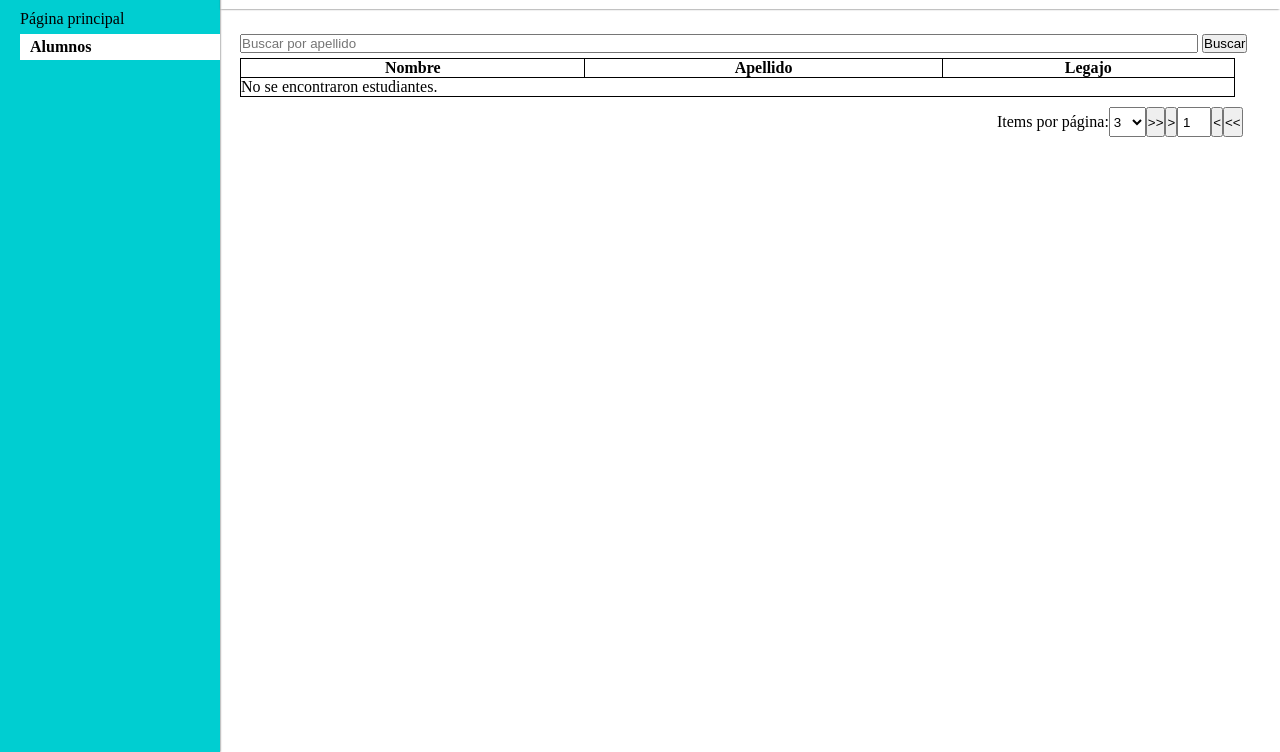
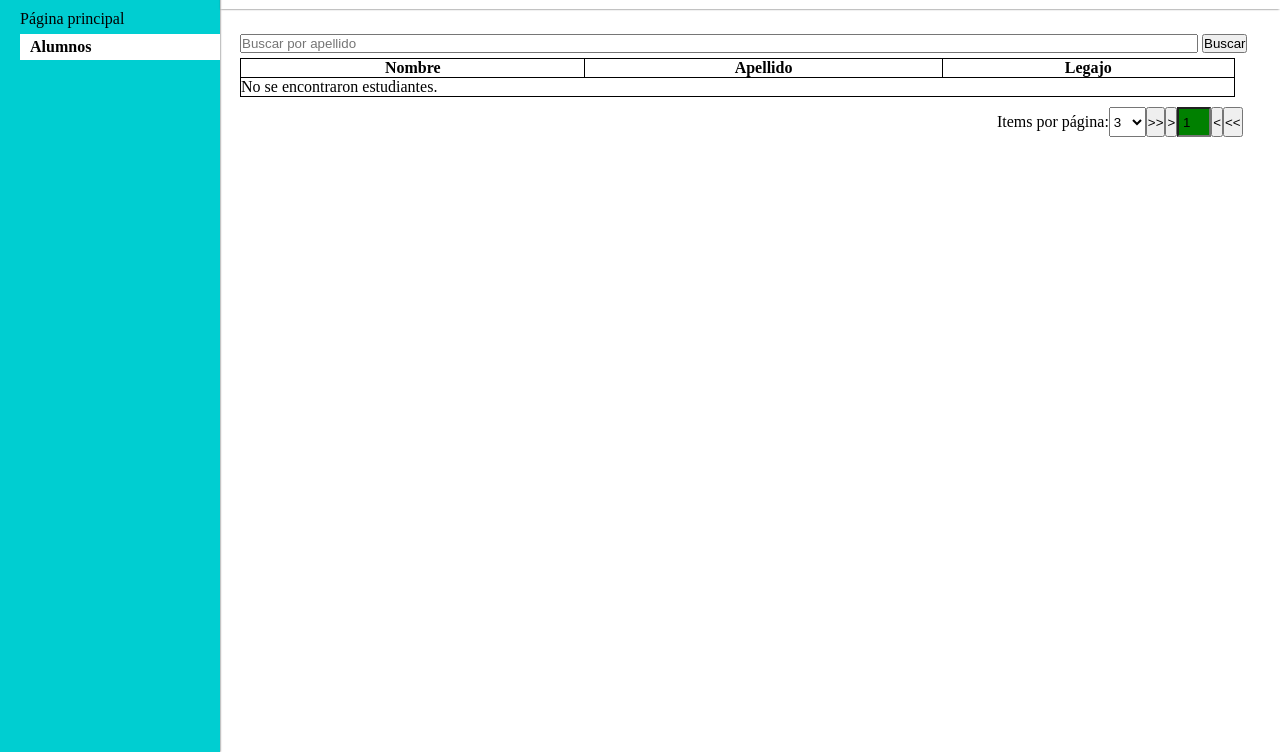
Before and after one commit to facundomoya/TP1, a plain HTML site: page student_list.html in a window 1280 px wide. Shown: the part 48-800 px from the top of the page. Drawn offline with Linux system fonts and the light colour scheme.

Commit message:
Se corrijo style.css

```diff
--- a/css/style.css
+++ b/css/style.css
@@ -137,4 +137,5 @@ form div button{
   #pag-index{
     width: 30px;
     text-align: center;
-  }
+    background-color: green;
+}
--- a/js/script_list.js
+++ b/js/script_list.js
@@ -76,7 +76,6 @@ document.addEventListener('DOMContentLoaded', () => {
         updatePagination();
     });
 
-    // Filtrar estudiantes a medida que se escribe
     searchInput.addEventListener('input', () => {
         const searchTerm = searchInput.value.trim().toLowerCase();
         filteredStudents = students.filter(student =>
```
